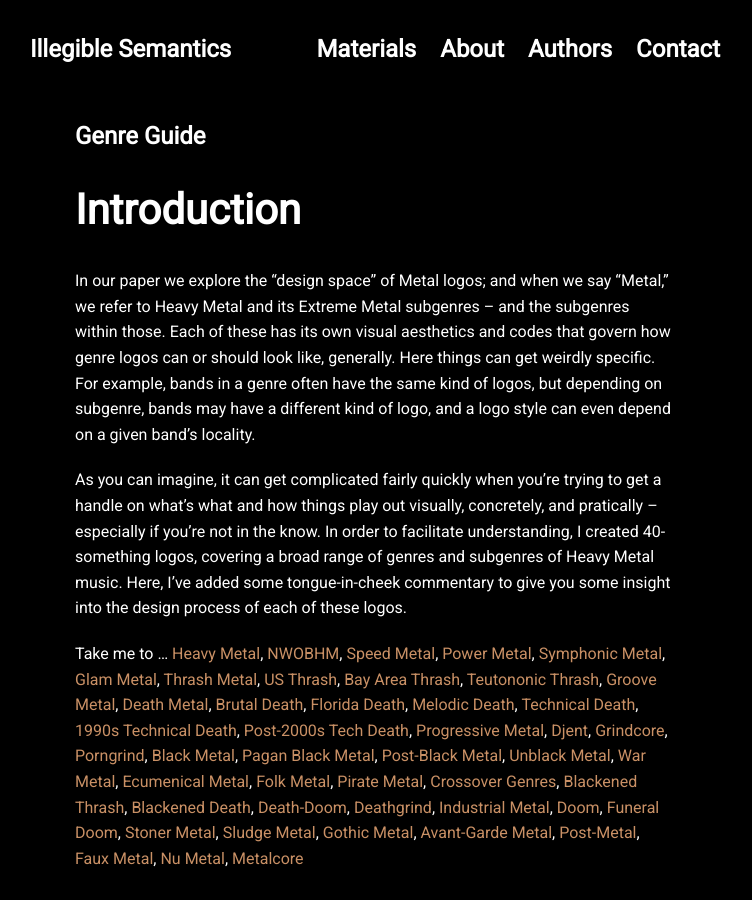
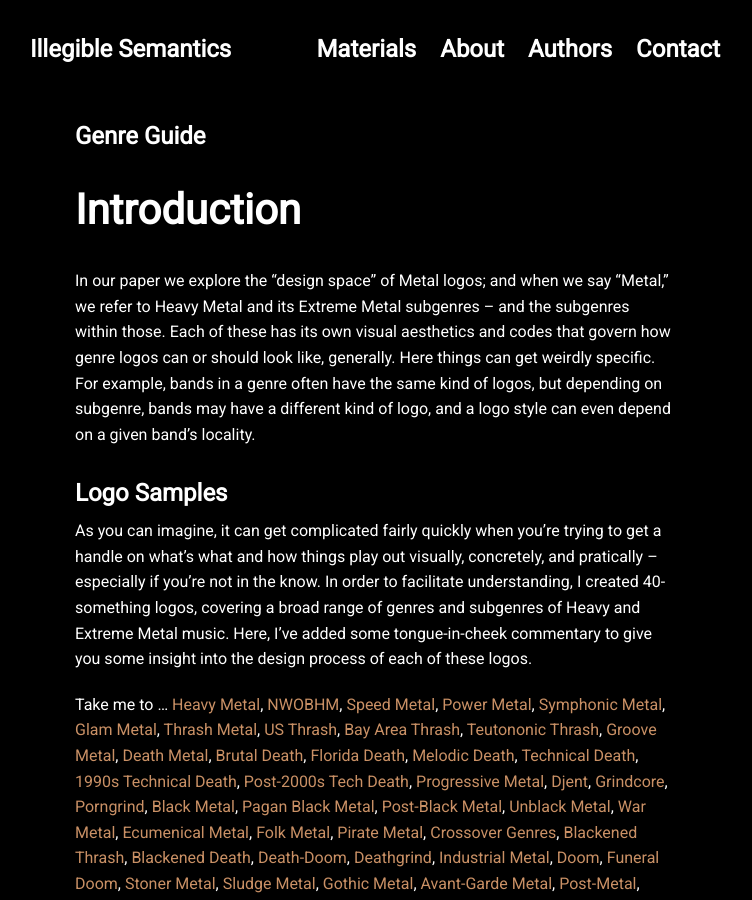
Before and after one commit to Noeska/illegiblesemantics, a Jekyll site: the page built from projects/proj-2.md, in a window 1280 px wide and 900 px high. Shown: the whole window, without its empty margins (265-1017 px from the left). Built offline with Jekyll 4.4.1, drawn with Linux system fonts in a browser that asks for light colours; nearby versions of some CDN libraries.

Commit message:
Update proj-2.md

```diff
--- a/projects/proj-2.md
+++ b/projects/proj-2.md
@@ -8,7 +8,9 @@
 
 In our paper we explore the "design space" of Metal logos; and when we say "Metal," we refer to Heavy Metal and its Extreme Metal subgenres -- and the subgenres within those. Each of these has its own visual aesthetics and codes that govern how genre logos can or should look like, generally. Here things can get weirdly specific. For example, bands in a genre often have the same kind of logos, but depending on subgenre, bands may have a different kind of logo, and a logo style can even depend on a given band's locality.
 
-As you can imagine, it can get complicated fairly quickly when you're trying to get a handle on what's what and how things play out visually, concretely, and pratically -- especially if you're not in the know. In order to facilitate understanding, I created 40-something logos, covering a broad range of genres and subgenres of Heavy Metal music. Here, I've added some tongue-in-cheek commentary to give you some insight into the design process of each of these logos.
+#### Logo Samples
+
+As you can imagine, it can get complicated fairly quickly when you're trying to get a handle on what's what and how things play out visually, concretely, and pratically -- especially if you're not in the know. In order to facilitate understanding, I created 40-something logos, covering a broad range of genres and subgenres of Heavy and Extreme Metal music. Here, I've added some tongue-in-cheek commentary to give you some insight into the design process of each of these logos.
 <!--
 ![Heavy Metal](..\assets\img\projects\proj-2\banner1.png)
 ![Heavy Metal](..\assets\img\projects\proj-2\banner4.png)
```
